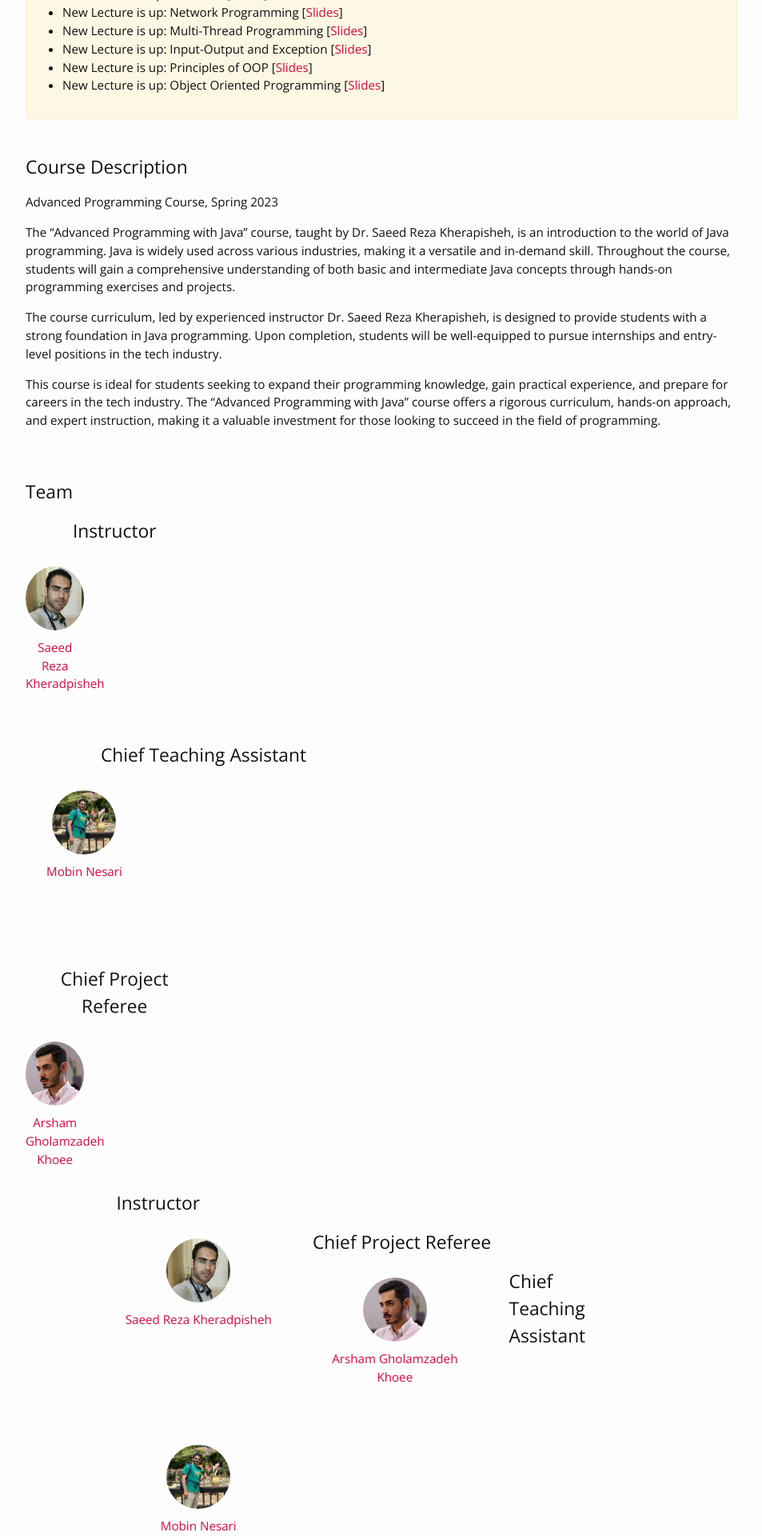
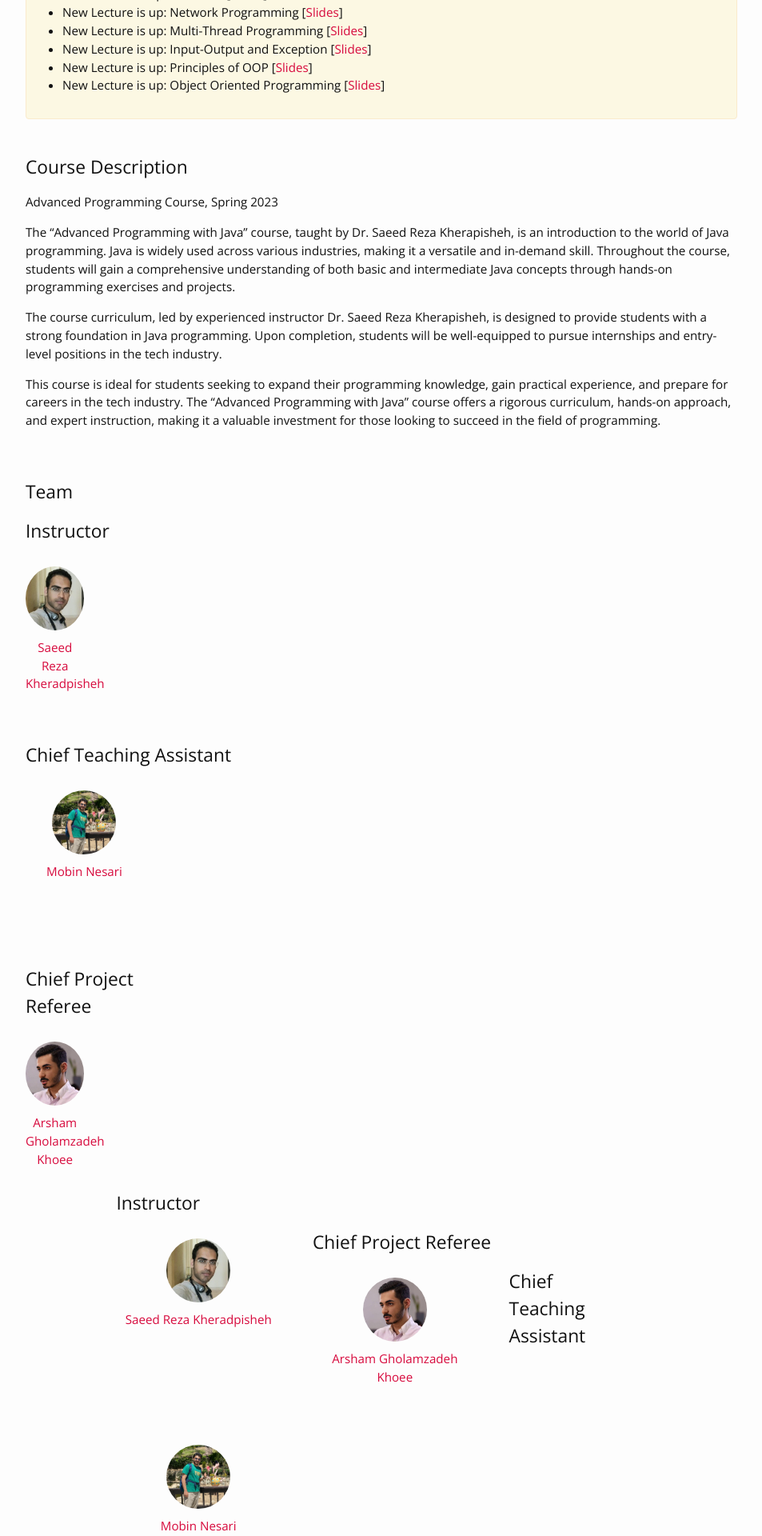
Before and after one commit to MobinNesari81/CS-AP, a Jekyll site: the page built from index.md, in a window 1280 px wide. Shown: the part 344-2264 px from the top of the page at 80% size, without its empty margins (163-1116 px from the left). Built offline with Jekyll 4.4.1, drawn with Linux system fonts in a browser that asks for light colours; nearby versions of some CDN libraries.

Commit message:
fixing bugs

```diff
--- a/_sass/_base.scss
+++ b/_sass/_base.scss
@@ -523,19 +523,19 @@ a.tosu {
     // float:left;
     width:25%;
     height:280px;
-    text-align: center;
+    // text-align: center;
 }
 #middlebox{
     // float:left;
     width:50%;
     height:280px;
-    text-align: center;
+    // text-align: center;
 }
 #rightbox{
     // float:right;
     width:25%;
     height:280px;
-    text-align: center;
+    // text-align: center;
 }
 h1{
     text-align:center;
```
